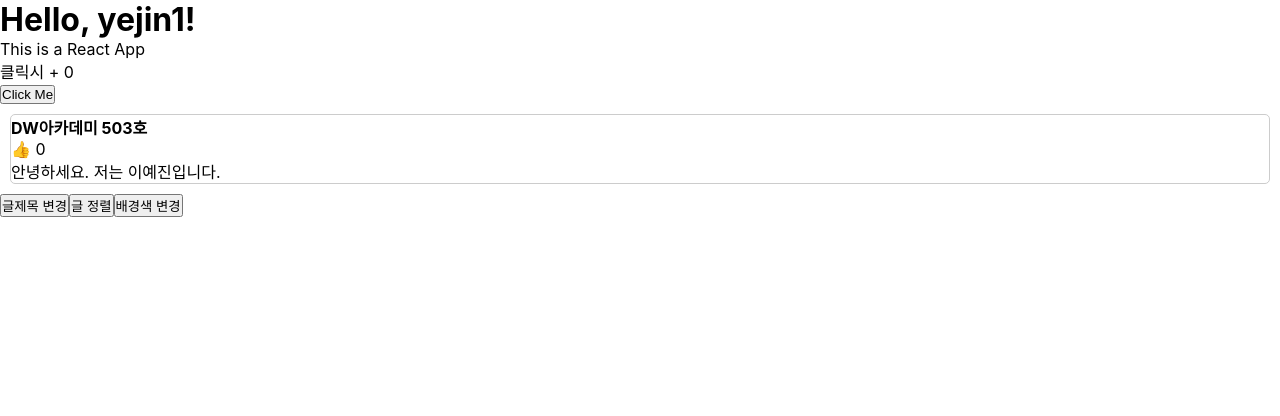
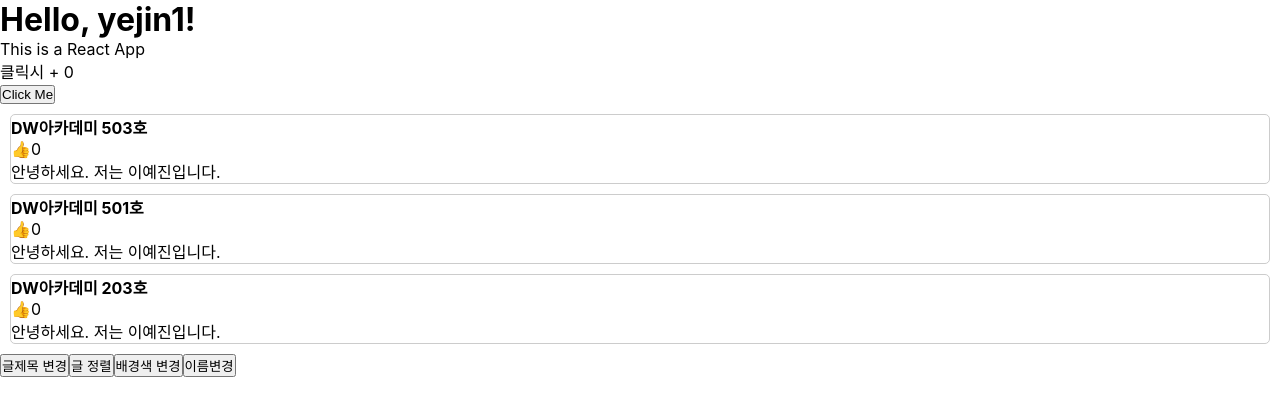
Before and after one commit to iingkejin/ReactBasic, a React (Create React App) app in the folder reactbasic/: page / in a window 1280 px wide. Shown: the top 416 px of the page. Built offline with nearby package versions, Linux system fonts and the light colour scheme.

Commit message:
⚡️ like버튼 분리

```diff
--- a/reactbasic/src/App.js
+++ b/reactbasic/src/App.js
@@ -7,7 +7,7 @@
   let user = 'yejin1';
   // react에서 변수처럼 자료를 보관할 수 있는 state문법
   let [count, setCount] = useState(0);
-  let [like, setLike] = useState(0);
+  let [like, setLike] = useState([0,0,0]);
   // 변수에 들어있는 데이터 html에 넣기
   // JSX 중괄호 문법 사용
   // 한 곳에다가 여러가지 자료를 저장하고 싶을 때 Array[ ]
@@ -55,12 +55,34 @@
         }}>Click Me</button>
       </div>
 
+      {/* {
+        [1,2,3].map(function(){
+          return <div>안녕</div>
+        })
+      } */}
 
-      <div className="list">
+      {
+        title.map(function(a, i){
+          return (
+            <div className="list" key={i}>
+              <h4>{title[i]}</h4>
+              <span onClick={()=>{
+                let copy = [...like];
+                copy[i] = copy[i] + 1
+                setLike(copy)
+              }}>👍{like[i]}</span>
+              <p>안녕하세요. 저는 이예진입니다.</p>
+            </div>
+          )
+        })
+      }
+
+
+      {/* <div className="list">
         <h4>{title[0]}</h4>
         <span onClick={()=>{setLike(like + 1)}}>👍 {like}</span>
         <p>안녕하세요. 저는 이예진입니다.</p>
-      </div>
+      </div> */}
 
       {/* <div className="list">
         <h4>{title[1]}</h4>
@@ -87,6 +109,7 @@
       }}>글 정렬</button>
 
       <button onClick={changeBg}>배경색 변경</button>
+      <button>이름변경</button>
 
     </div>
   );
```
